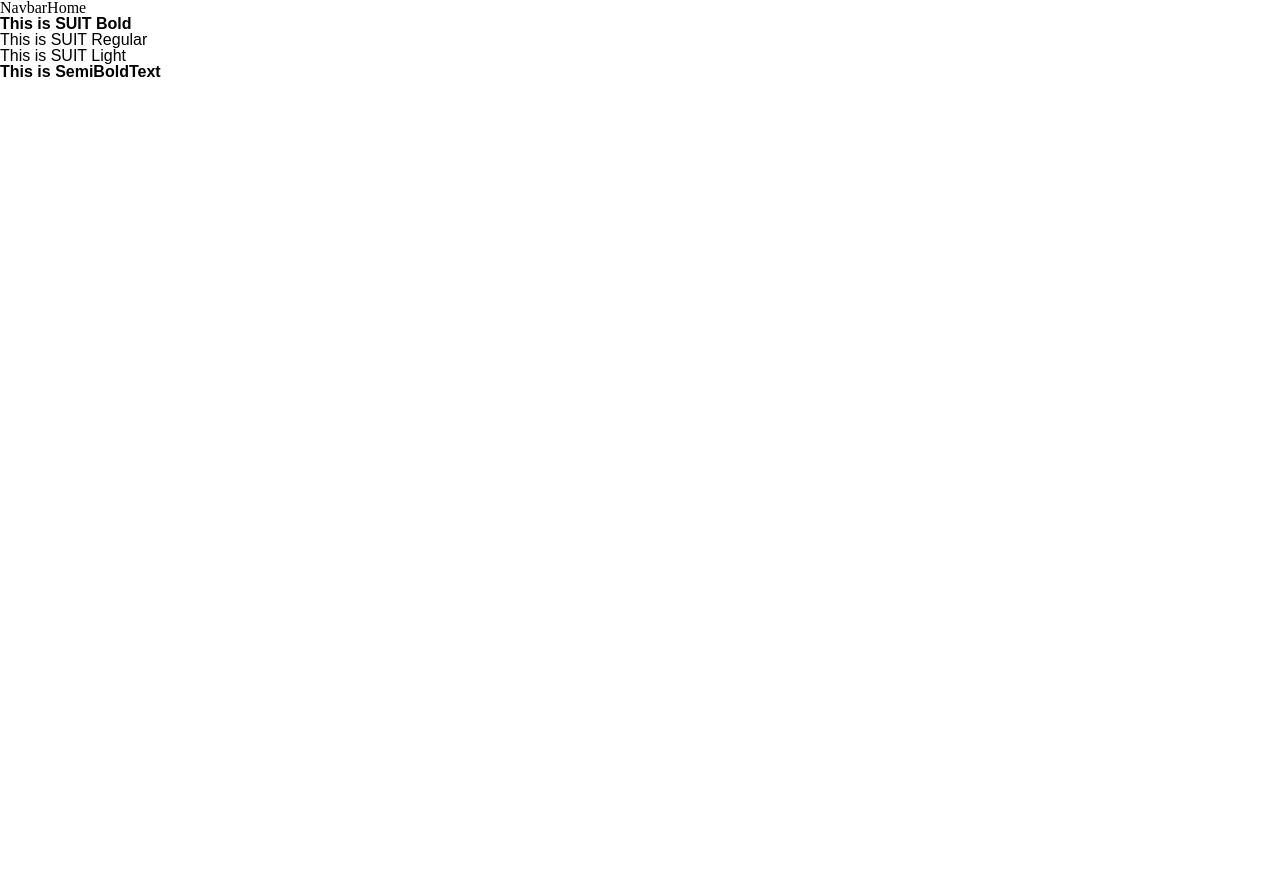
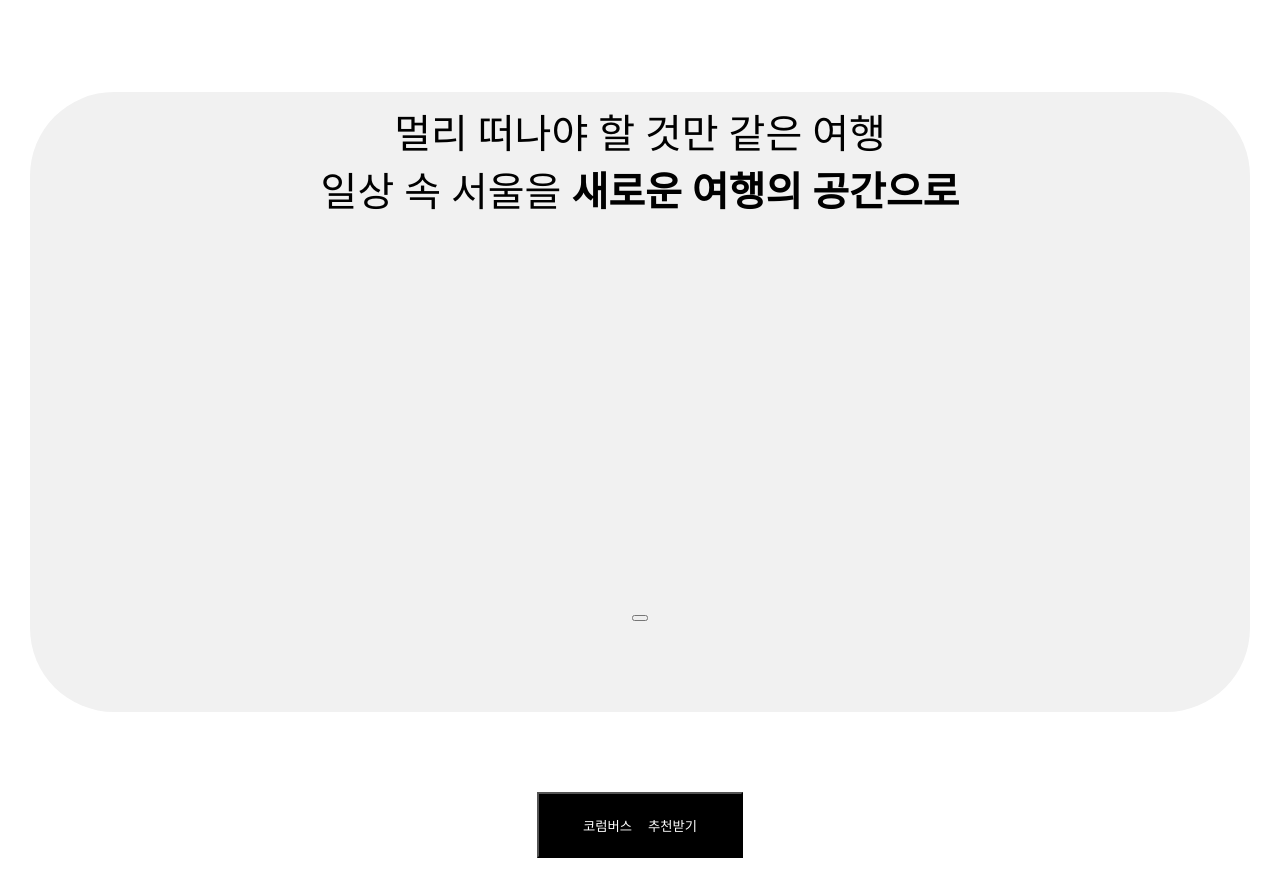
Before and after one commit to aegeodon/cous-FE, a React (Create React App) app: page / in a window 1280 px wide. Shown: the top 896 px of the page. Before the commit the page ends 800 px from the top, so only its background shows below. Built offline with nearby package versions, Linux system fonts and the light colour scheme; no server answers.

Commit message:
1st commit

```diff
--- a/package.json
+++ b/package.json
@@ -41,5 +41,8 @@
       "last 1 firefox version",
       "last 1 safari version"
     ]
+  },
+  "devDependencies": {
+    "prettier": "^3.3.3"
   }
 }
--- a/src/App.js
+++ b/src/App.js
@@ -1,17 +1,17 @@
-import { BrowserRouter, Routes, Route } from "react-router-dom";
-import "./reset.css";
-import Home from "./pages/Home.js";
-import StartPage from "./pages/StartPage.js";
-import NotFoundPage from "./pages/NotFoundPage.js";
+import { BrowserRouter, Routes, Route } from 'react-router-dom';
+import './reset.css';
+import Home from './pages/Home.js';
+import StartPage from './pages/StartPage.js';
+import NotFoundPage from './pages/NotFoundPage.js';
 
 function App() {
   return (
     <div>
       <BrowserRouter>
         <Routes>
-          <Route path="/" element={<Home />} />
-          <Route path="/start" element={<StartPage />} />
-          <Route path="*" element={<NotFoundPage/>}/>
+          <Route path="/" element={<StartPage />} />
+          <Route path="/home" element={<Home />} />
+          <Route path="*" element={<NotFoundPage />} />
         </Routes>
       </BrowserRouter>
     </div>
--- a/src/api/api.js
+++ b/src/api/api.js
@@ -1,10 +1,10 @@
-import axios from "axios";
+import axios from 'axios';
 
 const URL = process.env.REACT_APP_BASE_URL;
 
 export const axiosInstance = axios.create({
   baseURL: URL,
   headers: {
-    "Content-Type": "application/json",
+    'Content-Type': 'application/json',
   },
 });
--- a/src/pages/StartPage.js
+++ b/src/pages/StartPage.js
@@ -1,7 +1,70 @@
+import KakaoLogin from "../components/KakaoLogin";
+import styled from "styled-components";
+
+const StartWrapper = styled.div`
+  display: flex;
+  justify-content: center;
+  align-items: center;
+  flex-direction: column;
+  height: 100vh;
+`;
+const GrayDiv = styled.div`
+  width: 1200px;
+  height: 600px;
+  margin: 150px 40px 80px;
+  flex-shrink: 0;
+  border-radius: 84px;
+  padding: 10px;
+  background: #f1f1f1;
+`;
+
+const StyleDiv = styled.div`
+  p {
+    color: #000;
+    text-align: center;
+    font-family: "SUIT";
+    font-size: 40px;
+    font-style: normal;
+    font-weight: 500;
+    line-height: normal;
+  }
+
+  span {
+    font-weight: 600;
+  }
+`;
+
+const CourseButton = styled.button`
+  display: inline-flex;
+  padding: 21.5px 43.5px;
+  justify-content: center;
+  align-items: center;
+  gap: 16px;
+
+  background: #000;
+  p {
+    color: white;
+  }
+`;
+
 const StartPage = () => {
   return (
-    <>StartPage</>
-  )
-}
+    <StartWrapper>
+      <GrayDiv>
+        <StyleDiv>
+          <p>멀리 떠나야 할 것만 같은 여행</p>
+          <p>
+            일상 속 서울을 <span>새로운 여행의 공간으로</span>
+          </p>
+          <KakaoLogin />
+        </StyleDiv>
+      </GrayDiv>
+      <CourseButton>
+        <p className="logo">코럼버스</p>
+        <p>추천받기</p>
+      </CourseButton>
+    </StartWrapper>
+  );
+};
 
 export default StartPage;
```
Also changed, not shown: 2 other files (tests, documents, lock files or other folders).
